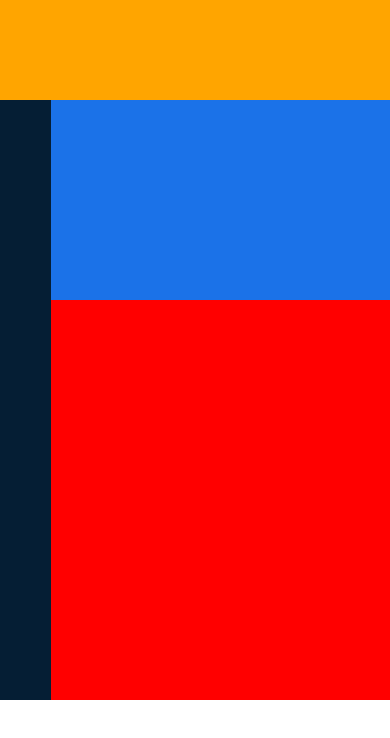
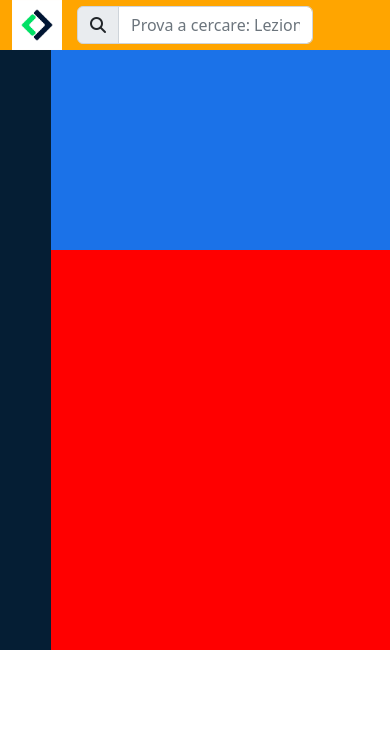
Before and after one commit to DanielMarella/html-css-bootstrap-dashboard, a plain HTML site: page index.html in a window 390 px wide. Drawn offline with nearby package versions, Linux system fonts and the light colour scheme.

Commit message:
done the first part of navbar version mobile

```diff
--- a/css/style.css
+++ b/css/style.css
@@ -1,7 +1,12 @@
 
 header{
     background-color: orange;
-    height: 100px;
+
+}
+
+.my_logo-mobile{
+    width: 50px;
+    height: 50px;
 }
 
 .my_navbar-column{
--- a/index.html
+++ b/index.html
@@ -12,11 +12,29 @@
     <!-- Bootstrap js -->
     <script src="https://cdn.jsdelivr.net/npm/bootstrap@5.2.3/dist/js/bootstrap.bundle.min.js" integrity="sha384-kenU1KFdBIe4zVF0s0G1M5b4hcpxyD9F7jL+jjXkk+Q2h455rYXK/7HAuoJl+0I4" crossorigin="anonymous"></script>
 
+    <!-- fontawesome icon 6.4v -->
+    <link rel="stylesheet" href="https://cdnjs.cloudflare.com/ajax/libs/font-awesome/6.4.0/css/all.min.css
+    ">
+
     <title>Bootstrap_Dashboard</title>
 </head>
 <body>
     <!-- mobile first -->
     <header>
+        <div class="container-fluid">
+            <div class="row align-items-center white">
+                <div class="col-2 text-center">
+                    <img src="img/mobile-logo.png" alt="mobile logo" class="my_logo-mobile">
+                </div>
+                <div class="col-8">
+                    <div class="input-group">
+                        <span class="input-group-text" id="search_label"><i class="fa-solid fa-magnifying-glass"></i></span>
+                        <input type="ser" class="form-control" placeholder="Prova a cercare: Lezioni di Laravel" aria-label="search" aria-describedby="search_label">
+                    </div>
+                </div>
+                <div class="col-2"></div>
+            </div>
+        </div>
         <!-- navbar con background colorato -->
         <!-- logo piccolo a sx -->
         <!-- form di ricerca -->
```
